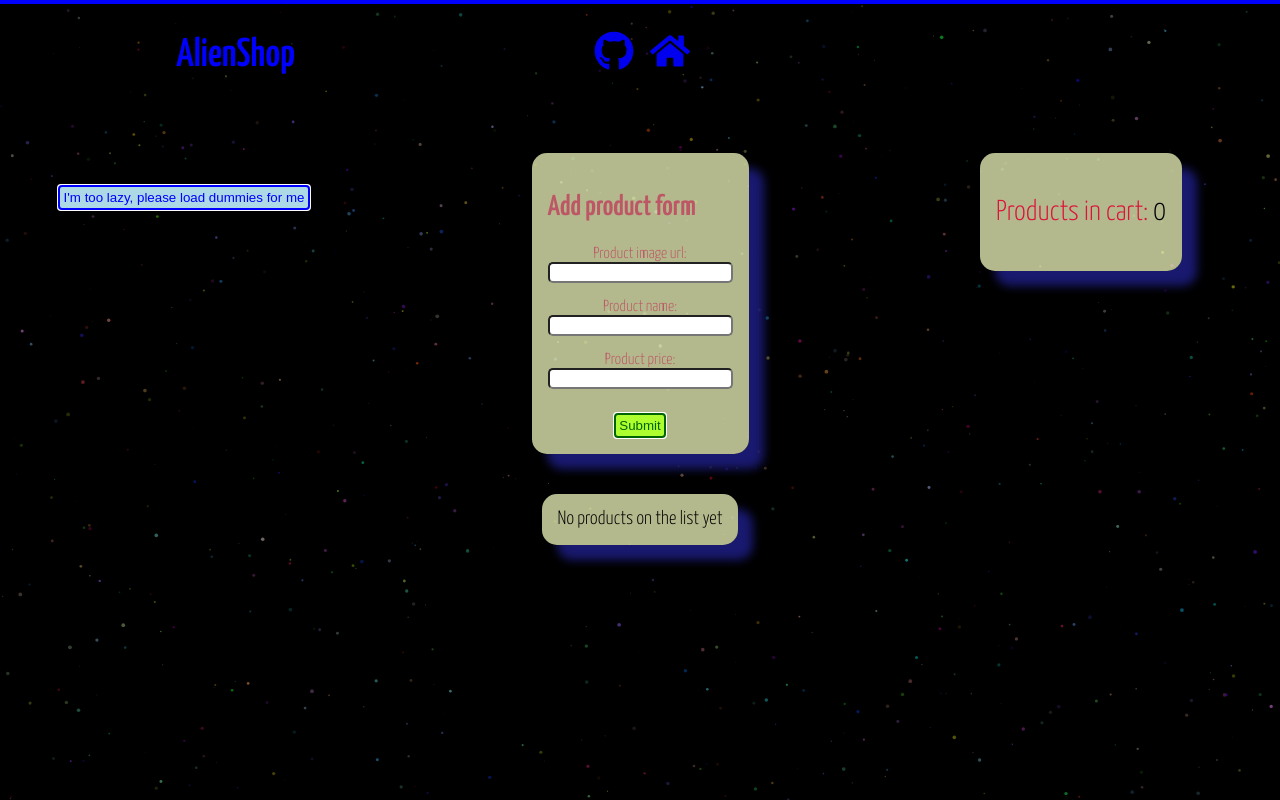
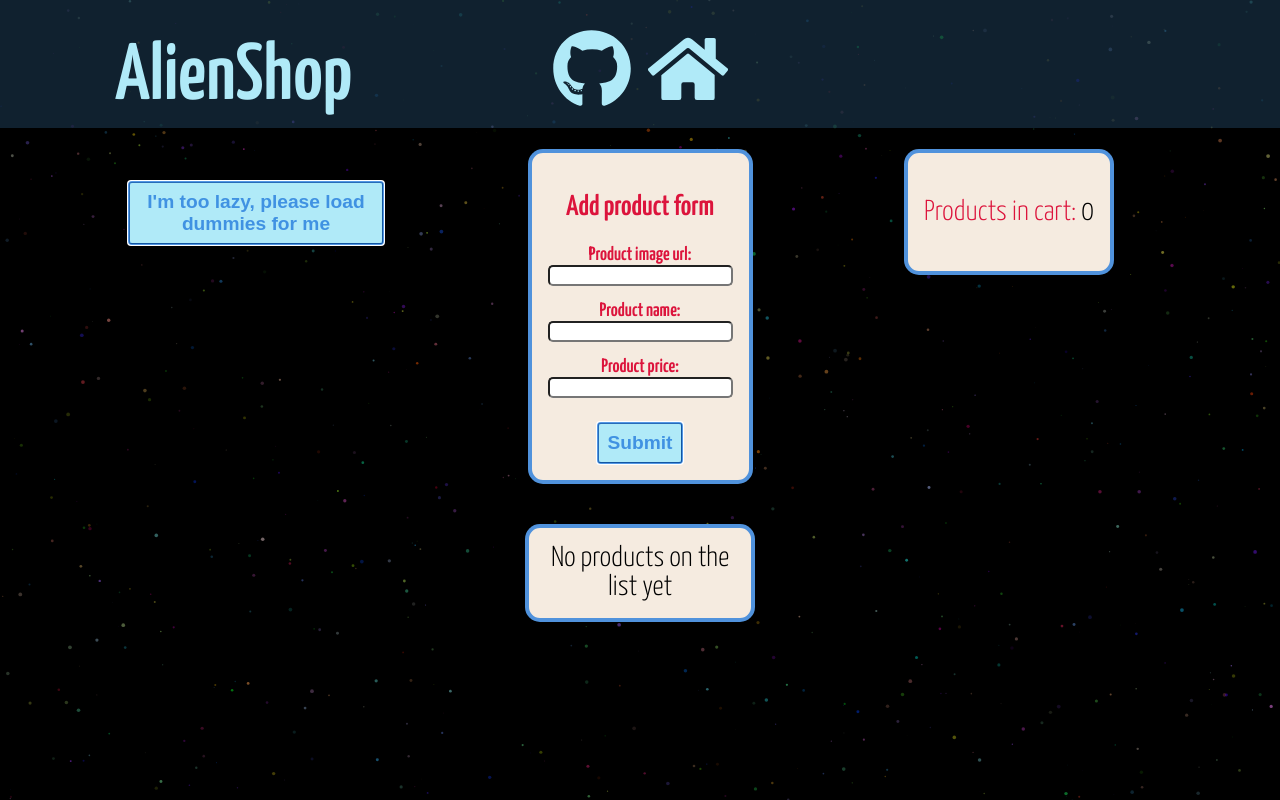
Before and after one commit to devKarin/lumav_FE_test_02_05_2022, a React (Create React App) app: page / in a window 1280 px wide. Built offline with nearby package versions, Linux system fonts and the light colour scheme.

Commit message:
Restyle components. Add comments. Reorganize css statements.

```diff
--- a/src/App.css
+++ b/src/App.css
@@ -1,3 +1,9 @@
+/*
+-------------------------------------------------------------------------------
+Grid
+-------------------------------------------------------------------------------
+*/
+
 .app {
   display: grid;
   grid-template-columns: 100%;
@@ -6,10 +12,8 @@
     "header"
     "layout";
 }
+
 .mainheader {
-  text-align: center;
-  color: blue;
-  border: 2px solid blue;
   grid-area: header;
 }
 
--- a/src/components/layouts/Layout.module.css
+++ b/src/components/layouts/Layout.module.css
@@ -1,5 +1,6 @@
 main {
   justify-items: center;
+  justify-content: center;
   display: grid;
 }
 
@@ -82,10 +83,32 @@ Responsiveness
 @media only screen and (min-width: 768px) {
   main {
     padding: 9.3rem 2rem 2rem;
-    grid-template-columns: 25% 25% 25% 25%;
+    grid-template-columns: 33% 33% 33%;
+    grid-template-rows: auto auto;
+    grid-template-areas:
+      "dummyproductsLoader productformarea productcounterarea"
+      "productgridarea productgridarea productgridarea";
+  }
+}
+
+@media only screen and (min-width: 992px) {
+  main {
+    padding: 9.3rem 2rem 2rem;
+    grid-template-columns: 20vw 20vw 20vw 20vw;
     grid-template-rows: auto auto;
     grid-template-areas:
       "dummyproductsLoader productformarea productformarea productcounterarea"
       "productgridarea productgridarea productgridarea productgridarea";
   }
 }
+
+@media only screen and (min-width: 1300px) {
+  main {
+    padding: 9.3rem 2rem 2rem;
+    grid-template-columns: 15vw 15vw 15vw 15vw 15vw 15vw;
+    grid-template-rows: auto auto;
+    grid-template-areas:
+      "dummyproductsLoader productformarea productformarea productformarea productformarea productcounterarea"
+      "productgridarea productgridarea productgridarea productgridarea productgridarea productgridarea";
+  }
+}
--- a/src/components/products/ProductForm.module.css
+++ b/src/components/products/ProductForm.module.css
@@ -1,10 +1,11 @@
 .mainformwrapper {
-  color: rgb(189, 87, 102);
-  display: grid;
+  color: var(--mainRed);
   justify-content: center;
 }
 
-.mainformwrapper {
+.mainformwrapper h2 {
+  font-size: var(--baseFontSizeH2);
+  text-align: center;
 }
 
 .addproductform {
@@ -17,9 +18,10 @@
 }
 
 .formcontentwrapper label {
-  font-size: 1rem;
   display: block;
   margin-top: 1rem;
+  font-size: var(--baseFontSizep);
+  font-weight: bold;
 }
 
 .formcontentwrapper input {
--- a/src/components/products/ProductGrid.module.css
+++ b/src/components/products/ProductGrid.module.css
@@ -1,15 +1,22 @@
-.mainproductlist {
+div.mainproductlist {
   padding: 0;
-  list-style: none;
-  display: grid;
-  justify-content: center;
 }
 
 ul.mainproductlist {
-  grid-template-columns: 20vw 20vw 20vw 20vw;
-  grid-gap: 1.5rem;
+  list-style-type: none;
+  justify-content: center;
   text-align: center;
+
+  /* Disable user-agent stylesheet settings */
+  margin-block-start: 0;
+  margin-block-end: 0;
+  margin-inline-start: 0;
+  margin-inline-end: 0;
+  padding-inline-start: 0;
+
+  /* Overwrite margins */
   margin-top: 2rem;
+  margin-bottom: 2rem;
 }
 
 img {
@@ -18,6 +25,68 @@ img {
 
 .emptyList {
   margin-top: 2.5rem;
-  grid-template-columns: 80vw;
   text-align: center;
+  justify-content: center;
+  font-size: calc(var(--baseFontSizep) * 1.5);
 }
+
+/*
+-------------------------------------------------------------------------------
+Grid
+-------------------------------------------------------------------------------
+*/
+
+div.mainproductlist {
+  display: grid;
+  grid-template-columns: 100%;
+}
+
+ul.mainproductlist {
+  display: grid;
+}
+
+.emptyList {
+  display: grid;
+  grid-template-columns: 80%;
+}
+
+/*
+-------------------------------------------------------------------------------
+Responsiveness
+-------------------------------------------------------------------------------
+*/
+
+@media only screen and (max-width: 600px) {
+  ul.mainproductlist {
+    grid-template-columns: 60vw;
+    grid-gap: 1.25rem;
+  }
+}
+
+@media only screen and (min-width: 600px) {
+  ul.mainproductlist {
+    grid-template-columns: 42vw 42vw;
+    grid-gap: 1.25rem;
+  }
+}
+
+@media only screen and (min-width: 768px) {
+  ul.mainproductlist {
+    grid-template-columns: 28vw 28vw 28vw;
+    grid-gap: 1.25rem;
+  }
+}
+
+@media only screen and (min-width: 992px) {
+  ul.mainproductlist {
+    grid-template-columns: 20vw 20vw 20vw 20vw;
+    grid-gap: 1.25rem;
+  }
+}
+
+@media only screen and (min-width: 1300px) {
+  ul.mainproductlist {
+    grid-template-columns: 15vw 15vw 15vw 15vw 15vw 15vw;
+    grid-gap: 1.2rem;
+  }
+}
--- a/src/components/ui/Button.module.css
+++ b/src/components/ui/Button.module.css
@@ -2,24 +2,29 @@
   padding: 0.2rem;
   outline: auto;
   cursor: pointer;
+  padding: 0.5rem;
 }
 
 .submit {
-  background-color: greenyellow;
-  color: darkgreen;
+  background-color: var(--mainLightBlue);
+  color: var(--mainBorderBlue);
+  font-size: var(--baseFontSizep);
+  font-weight: bold;
 }
 
 .remove {
-  background-color: pink;
-  color: red;
+  background-color: var(--lightPink);
+  color: var(--mainRed);
 }
 
 .mark {
   background-color: white;
-  color: blue;
+  color: var(--mainBorderBlueSolid);
 }
 
 .usual {
-  background-color: lightblue;
-  color: blue;
+  background-color: var(--mainLightBlue);
+  color: var(--mainBorderBlue);
+  font-size: var(--baseFontSizep);
+  font-weight: bold;
 }
--- a/src/components/ui/Card.module.css
+++ b/src/components/ui/Card.module.css
@@ -1,6 +1,6 @@
 .card {
   padding: 1rem;
-  background-color: rgba(233, 241, 183, 0.767);
+  background-color: var(--mainCardTheme);
+  border: 4px solid var(--mainBorderBlue);
   border-radius: 15px;
-  box-shadow: 15px 15px 10px midnightblue;
 }
--- a/src/index.css
+++ b/src/index.css
@@ -1,10 +1,16 @@
 :root {
   --baseFontSizep: 1.2rem;
-  --baseFontSizeH1: 2.5rem;
+  --baseFontSizeH1: 5rem;
   --baseFontSizeH2: 1.8rem;
   --baseFontSizeH3: 1.5rem;
   --custonFontFamily: "Yanone Kaffeesatz", sans-serif;
   --mainRed: rgb(220, 20, 60); /* crimson */
+  --lightPink: rgb(248, 210, 216);
+  --mainDarkBlue: rgba(27, 54, 77, 0.61);
+  --mainLightBlue: rgb(176, 234, 248);
+  --mainBorderBlue: rgba(25, 116, 219, 0.747);
+  --mainBorderBlueSolid: rgb(25, 116, 219);
+  --mainCardTheme: rgb(245, 235, 224);
 }
 
 * {
@@ -16,12 +22,12 @@ body {
   padding: 0;
   font-size: var(--baseFontSizep);
   font-family: var(--custonFontFamily);
-  width: 100%;
-  height: 100%;
 }
 
 canvas {
-  position: absolute;
-  z-index: -5;
+  position: fixed;
+  top: 0px;
+  left: 0px;
+  z-index: -1;
   background-color: black;
 }
```
